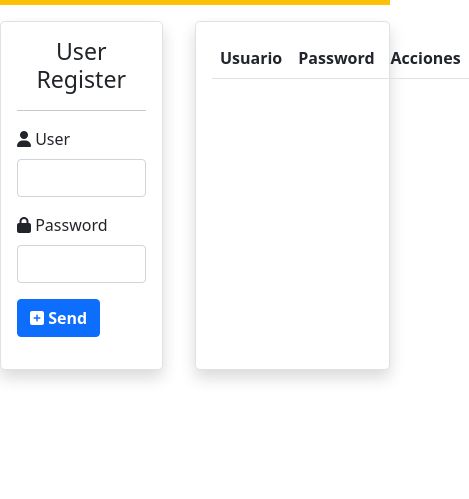
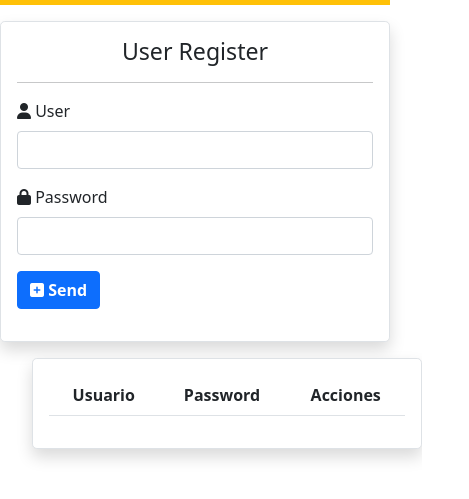
Before and after one commit to poncho29/CRUD-LocalStorage, a plain HTML site: page index.html in a window 390 px wide. Shown: the part 45-544 px from the top of the page, 469 px wide, since content can reach past the window. Drawn offline with nearby package versions, Linux system fonts and the light colour scheme.

Commit message:
Responsive final

```diff
--- a/index.html
+++ b/index.html
@@ -23,7 +23,7 @@
 
   <div class="container">
     <div class="row">
-      <div class="col-5 border shadow p-3 bg-body rounded-3 mt-3">
+      <div class="col-sm-12 col-md-5 border shadow p-3 bg-body rounded-3 mt-3">
         <h3 class="text-center">User Register</h3>
         <hr>
         <form class="form" id="form">
@@ -52,7 +52,7 @@
         </form>
       </div>
 
-      <div class="col-6 offset-1 border shadow p-3 bg-body rounded-3 rounded-3 mt-3">
+      <div class="col-sm-12 col-md-6 offset-1 border shadow p-3 bg-body rounded-3 rounded-3 mt-3">
         <table class="table">
           <thead>
             <tr class="text-center">
```
Also changed, not shown: 1 other file.
